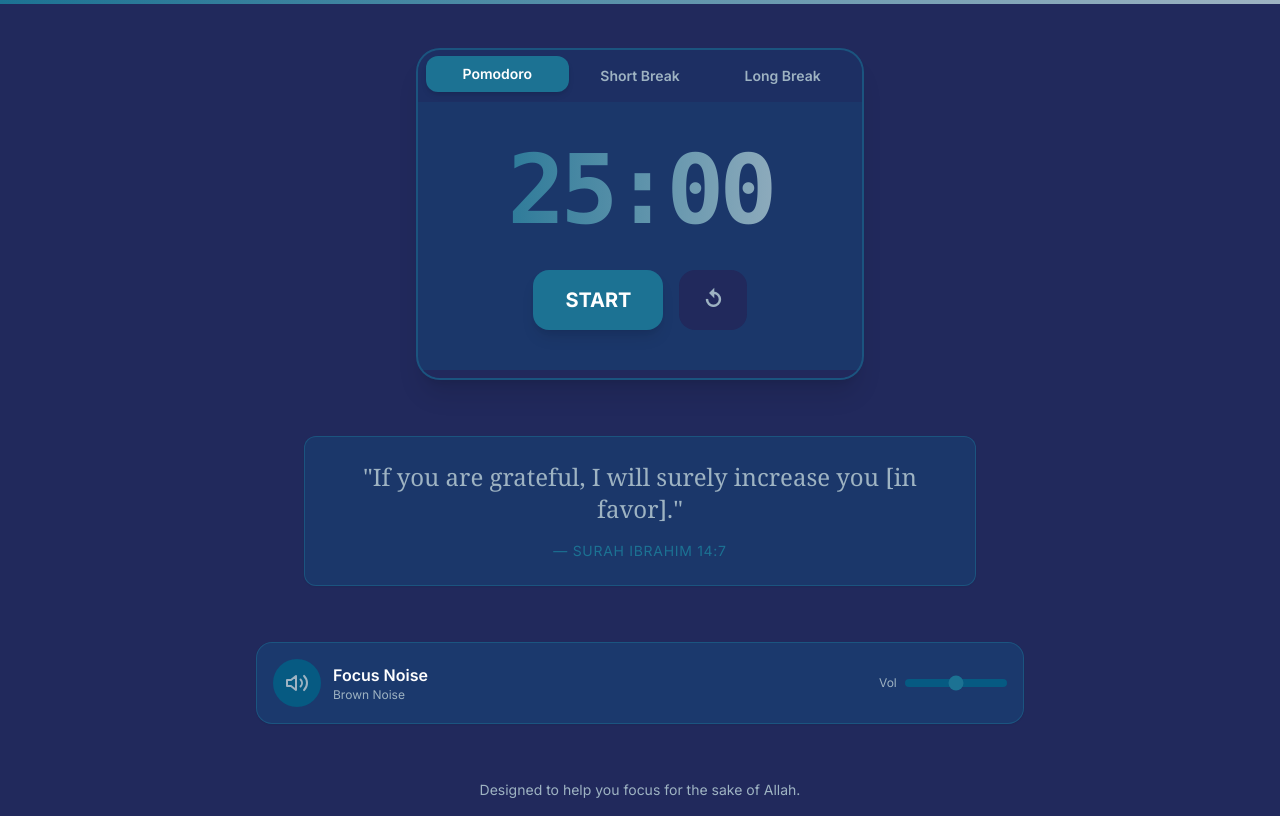
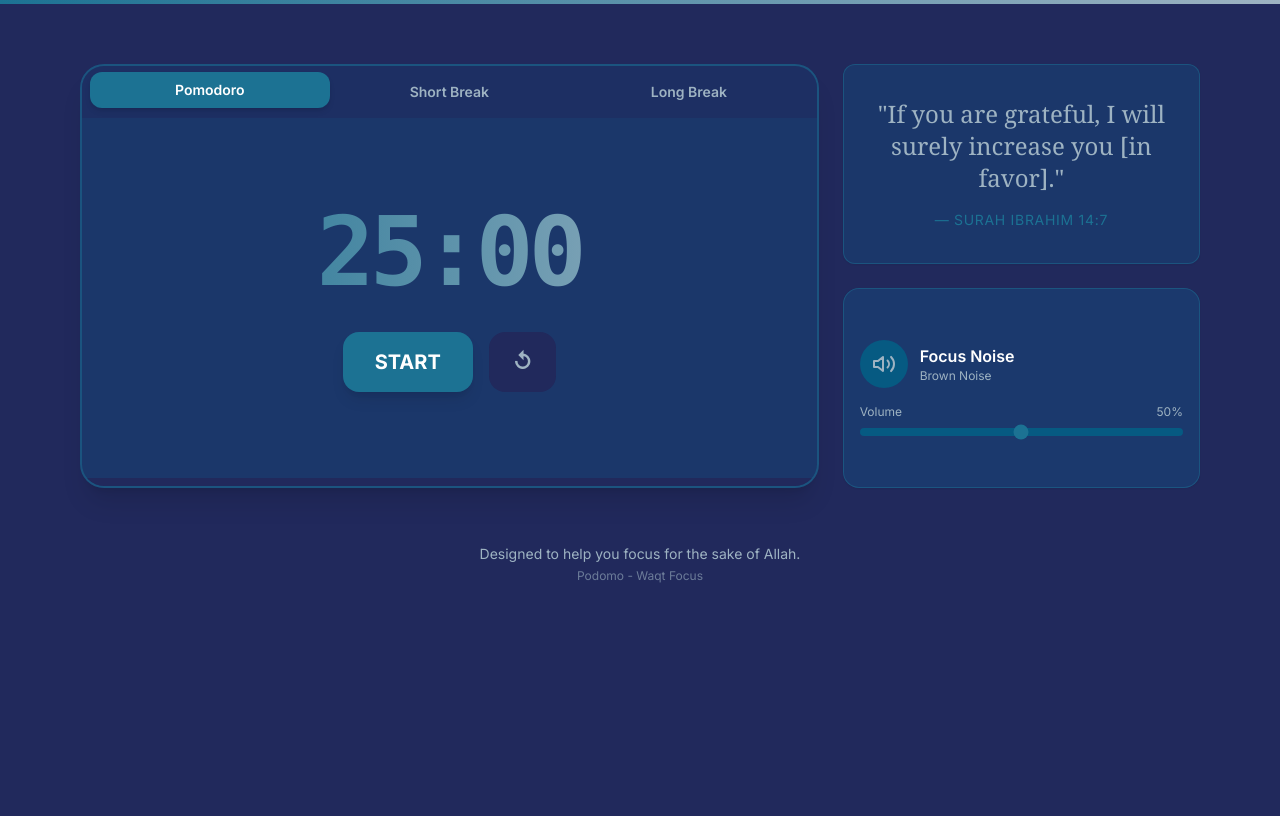
Before and after one commit to NabilPervez/podomopower, a React (Vite) app: page / in a window 1280 px wide. Built offline with nearby package versions, Linux system fonts and the light colour scheme; a web font is replaced by a local one.

Commit message:
Implement Bento Grid layout

```diff
--- a/src/App.jsx
+++ b/src/App.jsx
@@ -22,14 +22,22 @@ function App() {
 
 
 
-      <main className="w-full max-w-3xl z-10 flex flex-col gap-6">
-        <Timer onTimerStart={handleTimerStart} onTimerStop={handleTimerStop} />
-        <QuoteDisplay />
-        <SoundControl externalPlayingState={isSoundPlaying} onToggleExternal={setIsSoundPlaying} />
+      <main className="w-full max-w-6xl z-10 grid grid-cols-1 md:grid-cols-3 gap-6 p-4">
+        <Timer
+          onTimerStart={handleTimerStart}
+          onTimerStop={handleTimerStop}
+          className="md:col-span-2 md:row-span-2 min-h-[400px]"
+        />
+        <QuoteDisplay className="md:col-span-1 md:row-span-1 min-h-[200px]" />
+        <SoundControl
+          externalPlayingState={isSoundPlaying}
+          onToggleExternal={setIsSoundPlaying}
+          className="md:col-span-1 md:row-span-1 min-h-[200px]"
+        />
 
-
-        <div className="text-center text-sm text-powder-blue mt-8">
+        <div className="md:col-span-3 text-center text-sm text-powder-blue mt-8">
           Designed to help you focus for the sake of Allah.
+          <p className="text-xs opacity-60 mt-1">Podomo - Waqt Focus</p>
         </div>
       </main>
 
--- a/src/components/QuoteDisplay.jsx
+++ b/src/components/QuoteDisplay.jsx
@@ -1,7 +1,7 @@
 import { useState, useEffect } from 'react';
 import { quotes } from '../data/quotes';
 
-export default function QuoteDisplay() {
+export default function QuoteDisplay({ className = "" }) {
     const [quote, setQuote] = useState(quotes[0]);
 
     useEffect(() => {
@@ -17,7 +17,7 @@ export default function QuoteDisplay() {
     }, []);
 
     return (
-        <div className="text-center p-6 bg-regal-navy/80 backdrop-blur-sm rounded-xl shadow-sm border border-cerulean/50 max-w-2xl mx-auto my-8">
+        <div className={`text-center p-6 bg-regal-navy/80 backdrop-blur-sm rounded-xl shadow-sm border border-cerulean/50 flex flex-col justify-center items-center h-full w-full ${className}`}>
             <p className="text-xl md:text-2xl font-serif text-powder-blue mb-4 leading-relaxed">
                 "{quote.text}"
             </p>
--- a/src/components/SoundControl.jsx
+++ b/src/components/SoundControl.jsx
@@ -1,6 +1,6 @@
 import { useState, useEffect, useRef } from 'react';
 
-export default function SoundControl({ externalPlayingState, onToggleExternal }) {
+export default function SoundControl({ externalPlayingState, onToggleExternal, className = "" }) {
     // If externalPlayingState is provided (from App/Timer usually), use it.
     // Otherwise default to local state (though for this feature request it should be linked).
     const [internalIsPlaying, setInternalIsPlaying] = useState(false);
@@ -88,7 +88,7 @@ export default function SoundControl({ externalPlayingState, onToggleExternal })
     };
 
     return (
-        <div className="bg-regal-navy/90 backdrop-blur rounded-2xl p-4 shadow-sm border border-cerulean/50 flex items-center justify-between gap-4">
+        <div className={`bg-regal-navy/90 backdrop-blur rounded-2xl p-4 shadow-sm border border-cerulean/50 flex flex-col justify-center gap-4 h-full w-full ${className}`}>
             <div className="flex items-center gap-3">
                 <button
                     onClick={toggleSound}
@@ -110,8 +110,11 @@ export default function SoundControl({ externalPlayingState, onToggleExternal })
                 </div>
             </div>
 
-            <div className="flex items-center gap-2 w-32">
-                <span className="text-xs text-powder-blue">Vol</span>
+            <div className="flex flex-col w-full gap-2">
+                <div className="flex justify-between">
+                    <span className="text-xs text-powder-blue">Volume</span>
+                    <span className="text-xs text-powder-blue">{Math.round(volume * 100)}%</span>
+                </div>
                 <input
                     type="range"
                     min="0"
--- a/src/components/Timer.jsx
+++ b/src/components/Timer.jsx
@@ -6,7 +6,7 @@ const MODES = {
     longBreak: { label: 'Long Break', time: 15 * 60, color: 'bg-baltic-blue' },
 };
 
-export default function Timer({ onTimerStart, onTimerStop }) {
+export default function Timer({ onTimerStart, onTimerStop, className = "" }) {
     const [mode, setMode] = useState('pomodoro');
     const [timeLeft, setTimeLeft] = useState(MODES.pomodoro.time);
     const [isRunning, setIsRunning] = useState(false);
@@ -69,7 +69,7 @@ export default function Timer({ onTimerStart, onTimerStop }) {
     const progress = ((MODES[mode].time - timeLeft) / MODES[mode].time) * 100;
 
     return (
-        <div className="w-full max-w-md mx-auto bg-regal-navy/80 backdrop-blur-sm rounded-3xl shadow-xl overflow-hidden border-2 border-cerulean/50">
+        <div className={`w-full h-full flex flex-col bg-regal-navy/80 backdrop-blur-sm rounded-3xl shadow-xl overflow-hidden border-2 border-cerulean/50 ${className}`}>
             <div className="flex p-2 bg-space-indigo/50 justify-between">
                 {Object.keys(MODES).map((key) => (
                     <button
@@ -85,7 +85,7 @@ export default function Timer({ onTimerStart, onTimerStop }) {
                 ))}
             </div>
 
-            <div className="p-10 text-center relative">
+            <div className="p-10 text-center relative flex-1 flex flex-col justify-center">
                 {/* Progress Ring Background */}
                 <div className="absolute inset-0 opacity-5 pointer-events-none">
                     {/* Can add Islamic pattern SVG here later */}
```
